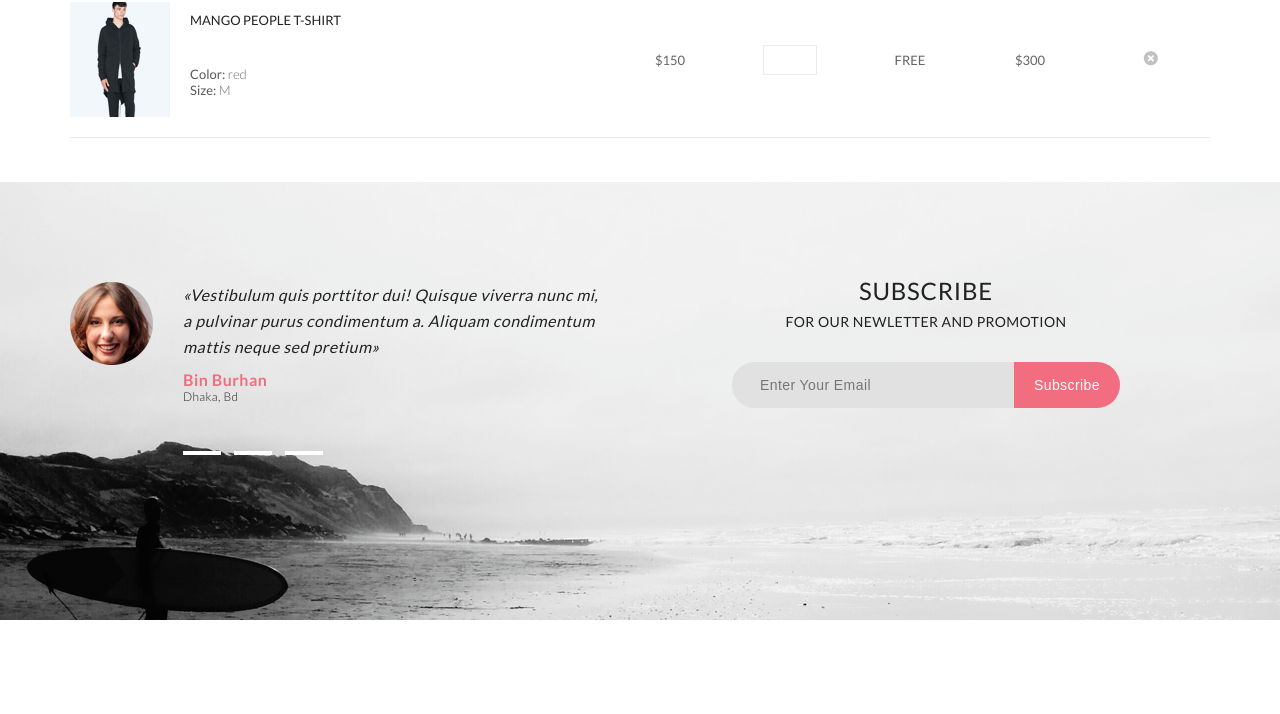
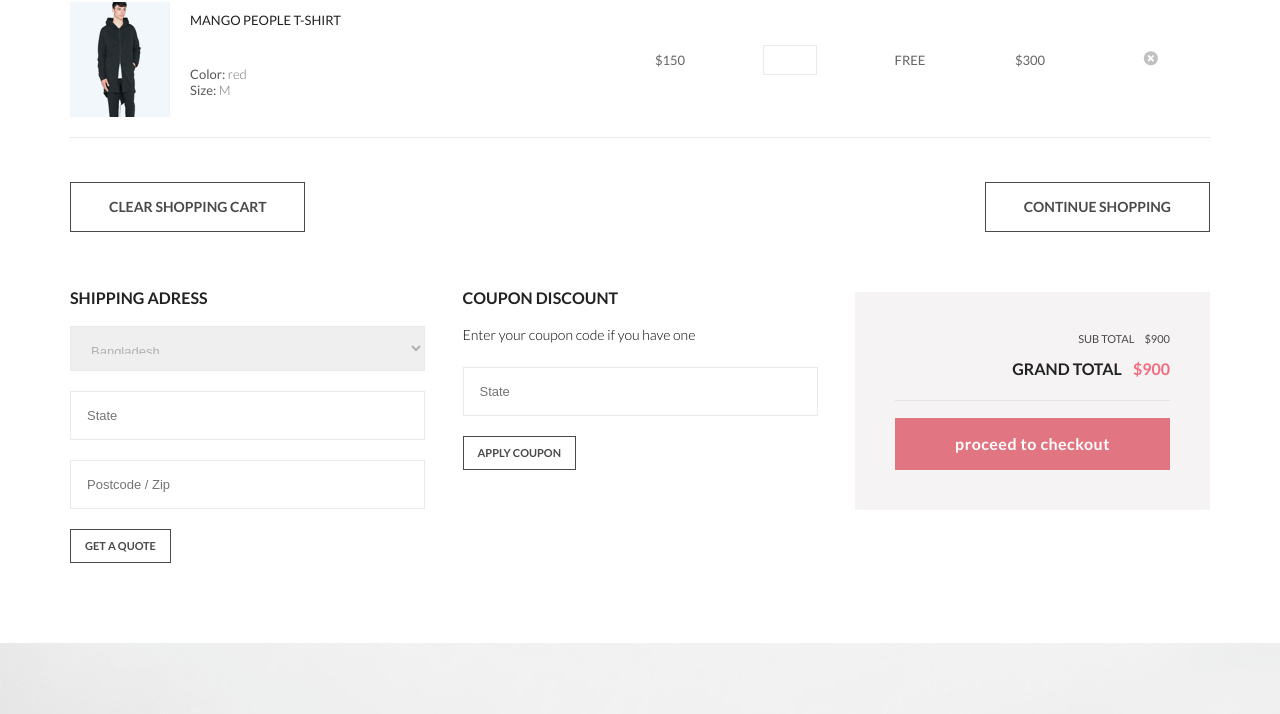
Before and after one commit to gfifru/web-development, a plain HTML site: page cart.html in a window 1280 px wide. Shown: the part 760-1474 px from the top of the page. Drawn offline with Linux system fonts and the light colour scheme.

Commit message:
поправил год 2020 / завершил корзину

```diff
--- a/cart.html
+++ b/cart.html
@@ -116,9 +116,36 @@
             </div>
         </div>
 
-        <div class="cart_nav"></div>
+        <div class="cart_nav">
+            <a href="#" class="btn cart_nav__btn">cLEAR SHOPPING CART</a>
+            <a href="#" class="btn cart_nav__btn">cONTINUE sHOPPING</a>
+        </div>
 
-        <div class="cart_info"></div>
+        <div class="cart_info">
+            <div class="cart_info__box">
+                <h5 class="ci_title">Shipping Adress</h5>
+                <select name="" id="">
+                    <option value="">Bangladesh</option>
+                    <option value="">Russia</option>
+                </select>
+                <input type="text" placeholder="State">
+                <input type="text" placeholder="Postcode / Zip">
+                <a href="#" class="sm_btn">get a quote</a>
+            </div>
+            <div class="cart_info__box">
+                <h5 class="ci_title">coupon discount</h5>
+                <p>Enter your coupon code if you have one</p>
+                <input type="text" placeholder="State">
+                <a href="#" class="sm_btn">Apply coupon</a>
+            </div>
+            <div class="cart_info__box">
+                <div class="ci_box">
+                    <div class="s_total">Sub total <i>$900</i></div>
+                    <div class="g_total">GRAND TOTAL <i>$900</i></div>
+                    <a href="#" class="btn ci_btn">proceed to checkout</a>
+                </div>
+            </div>
+        </div>
 
     </section>
 
@@ -191,7 +218,7 @@
         <div class="footer__bottom">
             <div class="f_bot width">
                 <div class="fb_col">
-                    <p>&copy; 2017 Brand All Rights Reserved.</p>
+                    <p>&copy; 2020 Brand All Rights Reserved.</p>
                 </div>
                 <div class="fb_col social">
                     <a href="#"><i class="fab fa-facebook-f"></i></a>
--- a/css/style.css
+++ b/css/style.css
@@ -215,5 +215,25 @@
 .item_box .ii_choose span i{font-weight:300;color:#6f6e6e;}
 .item_box,.i_quantity{font-size:13px;color:#656565;align-self:center;}
 .i_quantity{width:54px;height:30px;padding-left:5px;padding-right:5px;border:1px solid #eaeaea;text-align:center;}
-
 .title_box.p_details,.item_box.i_info{width:540px;text-align:left;}
+.cart_nav{display: flex; justify-content: space-between;}
+.cart_nav a{display: block;font-size:14px;font-weight:700;color:#4a4a4a;text-transform:uppercase;}
+.btn.cart_nav__btn{background:#fff;padding:20px 38px;border: 1px solid #4a4a4a;line-height:8px;letter-spacing: inherit;}
+.btn.cart_nav__btn:after{content:none;}
+.btn.cart_nav__btn:hover{background:#eaeaea;border:1px solid #cacaca;}
+.cart_info{margin-top:60px;display:flex;justify-content:space-between;padding-bottom:80px;}
+.cart_info__box{width:355px;}
+.ci_title{font-size:16px;font-weight:bold;color:#222;text-transform:uppercase;margin-bottom:22px;line-height:12px;}
+.cart_info select,.cart_info input,.cart_info option{display:block;width:100%;padding:16px;font-size:13px;font-weight:300;color:#b1b1b1;border:1px solid #eaeaea;margin-bottom:20px;}
+.cart_info select{height: 45px;}
+.sm_btn{font-size:11px;font-weight:700;color: #4a4a4a;text-transform: uppercase;padding:12px 14px;display:inline-block;background:#fff;border: 1px solid #4a4a4a;line-height:8px;}
+.sm_btn:hover{background:#eaeaea;border:1px solid #cacaca;}
+.cart_info__box p{font-size: 14px;font-weight: 300;color: #000000;margin-bottom:24px;}
+.ci_box{background:#f5f3f3;padding:40px;}
+.ci_box div{text-align:right;}
+.s_total{font-size:11px;color:#4a4a4a;text-transform:uppercase;}
+.s_total i{margin-left:8px;}
+.g_total{padding-top:14px;font-size: 16px;font-weight: 700;color: #222;text-transform: uppercase;padding-bottom:22px;border-bottom:1px solid #e2e2e2; margin-bottom: 17px;}
+.g_total i{margin-left:8px;color: #f16d7f;}
+a.ci_btn{display:block;padding:0;line-height:50px;text-align:center;}
+a.ci_btn:after{content:none;}
```
Also changed, not shown: index.html (+1 -1 lines), single.html (+1 -1 lines).
